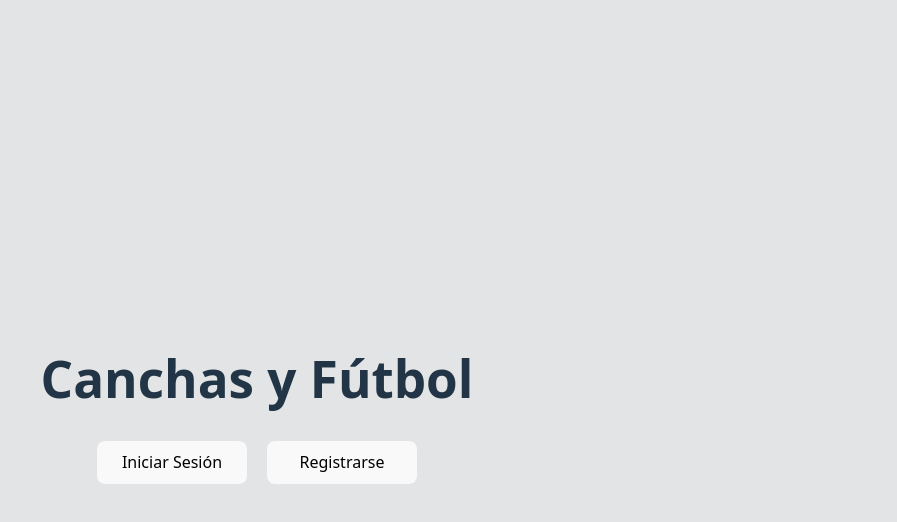
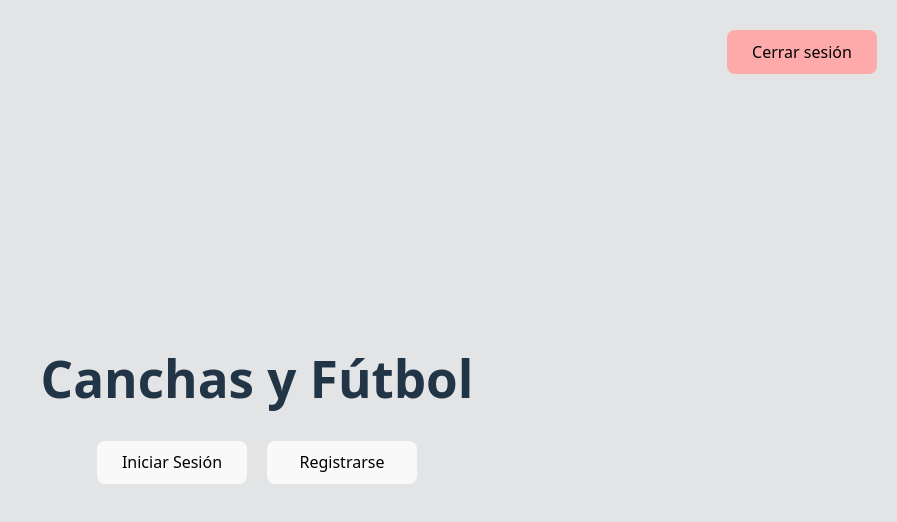
Before and after one commit to LeoDuchen/TDL-TP, a React (Vite) app in the folder frontend/: page / in a window 1280 px wide. Shown: the top 522 px of the page, without its empty margins (383-1280 px from the left). Built offline with nearby package versions, Linux system fonts and the light colour scheme; sample sign-in values are in the browser's storage.

Commit message:
Agrego rutas para que ya no se pueda ir a matches sin loguearte antes, y un botón de cerrar sesión.

```diff
--- a/frontend/src/App.tsx
+++ b/frontend/src/App.tsx
@@ -3,15 +3,16 @@ import Home from './pages/Home';
 import Login from './pages/Login';
 import Register from './pages/Register';
 import Matches from './pages/Matches';
+import { PublicRoute, PrivateRoute } from './components/Routes';
 
 function App() {
   return (
     <Router>
       <Routes>
         <Route path="/" element={<Home/>}/>
-        <Route path="/login" element={<Login/>}/>
-        <Route path="/register" element={<Register/>}/>
-        <Route path="/matches" element={<Matches/>}/>
+        <Route path="/login" element={<PublicRoute><Login/></PublicRoute>}/>
+        <Route path="/register" element={<PublicRoute><Register/></PublicRoute>}/>
+        <Route path="/matches" element={<PrivateRoute><Matches/></PrivateRoute>}/>
       </Routes>
     </Router>
   );
--- /dev/null
+++ b/frontend/src/components/Routes.tsx
@@ -0,0 +1,25 @@
+import { Navigate } from 'react-router-dom';
+
+interface Props {
+  children: React.ReactNode;
+}
+
+export function PublicRoute({ children }: Props) {
+  const storedCurrentUser = JSON.parse((localStorage.getItem('currentUser')) || ('null'));
+
+  if (storedCurrentUser) {
+    return <Navigate to="/matches" replace/>;
+  }
+
+  return children;
+}
+
+export function PrivateRoute({ children }: Props) {
+  const storedCurrentUser = JSON.parse((localStorage.getItem('currentUser')) || ('null'));
+
+  if (!storedCurrentUser) {
+    return <Navigate to="/login" replace/>;
+  }
+
+  return children;
+}
--- a/frontend/src/pages/Home.tsx
+++ b/frontend/src/pages/Home.tsx
@@ -1,11 +1,30 @@
-import { Link } from 'react-router-dom';
+import { Link, useNavigate } from 'react-router-dom';
 
 function Home() {
+  const navigate = useNavigate();
+  const storedCurrentUser = JSON.parse((localStorage.getItem('currentUser')) || ('null'));
+
+  function handleLogout() {
+    localStorage.removeItem('currentUser');
+    navigate('/');
+  };
+
   const buttonStyle = { width: '150px' };
+
+  const inputStyle = {
+    padding: '10px',
+    width: '150px',
+    marginTop: '10px',
+    marginBottom: '10px'
+  };
 
   return (
     <div style={{ backgroundColor: '#e3e4e5', minHeight: '100vh', width: '100vw', display: 'flex', flexDirection: 'column', alignItems: 'center', justifyContent: 'center' }}>
       <h1>Canchas y Fútbol</h1>
+
+      {(storedCurrentUser) && (<button style={{ ...inputStyle, position: 'fixed', top: '20px', right: '20px', backgroundColor: '#ffaaaa'}} onClick={handleLogout}>
+        Cerrar sesión
+      </button>)}
 
       <div>
         <Link to="/login">
--- a/frontend/src/pages/Login.tsx
+++ b/frontend/src/pages/Login.tsx
@@ -44,7 +44,11 @@ function Login() {
     navigate('/');
   };
 
-  const inputStyle = { width: '150px', padding: '10px', marginBottom: '10px' };
+  const inputStyle = {
+    width: '150px',
+    padding: '10px',
+    marginBottom: '10px'
+  };
 
   return (
     <div style={{ backgroundColor: '#e3e4e5', minHeight: '100vh', width: '100vw', display: 'flex', flexDirection: 'column', alignItems: 'center', justifyContent: 'center' }}>
--- a/frontend/src/pages/Matches.tsx
+++ b/frontend/src/pages/Matches.tsx
@@ -1,4 +1,5 @@
 import React, { useState, useEffect } from 'react';
+import { useNavigate } from 'react-router-dom';
 
 type Match = {
   id: number;
@@ -12,7 +13,13 @@ type Match = {
 };
 
 function Matches() {
-  const storedCurrentUser = JSON.parse(localStorage.getItem('currentUser') || '{}');
+  const storedCurrentUser = JSON.parse((localStorage.getItem('currentUser')) || ('null'));
+  const navigate = useNavigate();
+
+  function handleLogout() {
+    localStorage.removeItem('currentUser');
+    navigate('/');
+  };
 
   const [users, setUsers] = useState<{ id: number; username: string; name: string }[]>([]);
   const [matches, setMatches] = useState<Match[]>([]);
@@ -213,6 +220,10 @@ function Matches() {
     <div style={{ backgroundColor: '#e3e4e5', minHeight: '100vh', width: '100vw', display: 'flex', flexDirection: 'column', alignItems: 'center', justifyContent: 'center' }}>
       <h1>Partidos Disponibles</h1>
 
+      <button style={{ ...inputStyle, position: 'fixed', top: '20px', right: '20px', backgroundColor: '#ffaaaa'}} onClick={handleLogout}>
+        Cerrar sesión
+      </button>
+
       <button style={{ ...inputStyle, marginBottom: '20px' }} onClick={() => setIsCreating(isCreating ? false : true)}>
         Crear partido
       </button>
@@ -343,19 +354,19 @@ function Matches() {
 
       <div style={{ display: 'flex', gap: '10px' }}>
         {currentPage > 1 && (
-          <button onClick={() => handlePageChange(currentPage - 1)} style={inputStyle}>
+          <button style={inputStyle} onClick={() => handlePageChange(currentPage - 1)}>
             Anterior
           </button>
         )}
 
         {Array.from({ length: totalPages }, (_, i) => (
-          <button key={i + 1} onClick={() => handlePageChange(i + 1)} style={{ ...inputStyle, backgroundColor: currentPage === i + 1 ? '#cccccc' : 'white', width: '40px' }}>
+          <button style={{ ...inputStyle, backgroundColor: currentPage === i + 1 ? '#cccccc' : 'white', width: '40px' }} key={i + 1} onClick={() => handlePageChange(i + 1)}>
             {i + 1}
           </button>
         ))}
 
         {(indexLastMatch < matches.length) && (
-          <button onClick={() => handlePageChange(currentPage + 1)} style={inputStyle}>
+          <button style={inputStyle} onClick={() => handlePageChange(currentPage + 1)}>
             Siguiente
           </button>
         )}
--- a/frontend/src/pages/Register.tsx
+++ b/frontend/src/pages/Register.tsx
@@ -44,7 +44,11 @@ function Register() {
     navigate('/');
   };
 
-  const inputStyle = { width: '150px', padding: '10px', marginBottom: '10px' };
+  const inputStyle = {
+    width: '150px',
+    padding: '10px',
+    marginBottom: '10px'
+  };
 
   return (
     <div style={{ backgroundColor: '#e3e4e5', minHeight: '100vh', width: '100vw', display: 'flex', flexDirection: 'column', alignItems: 'center', justifyContent: 'center' }}>
```
